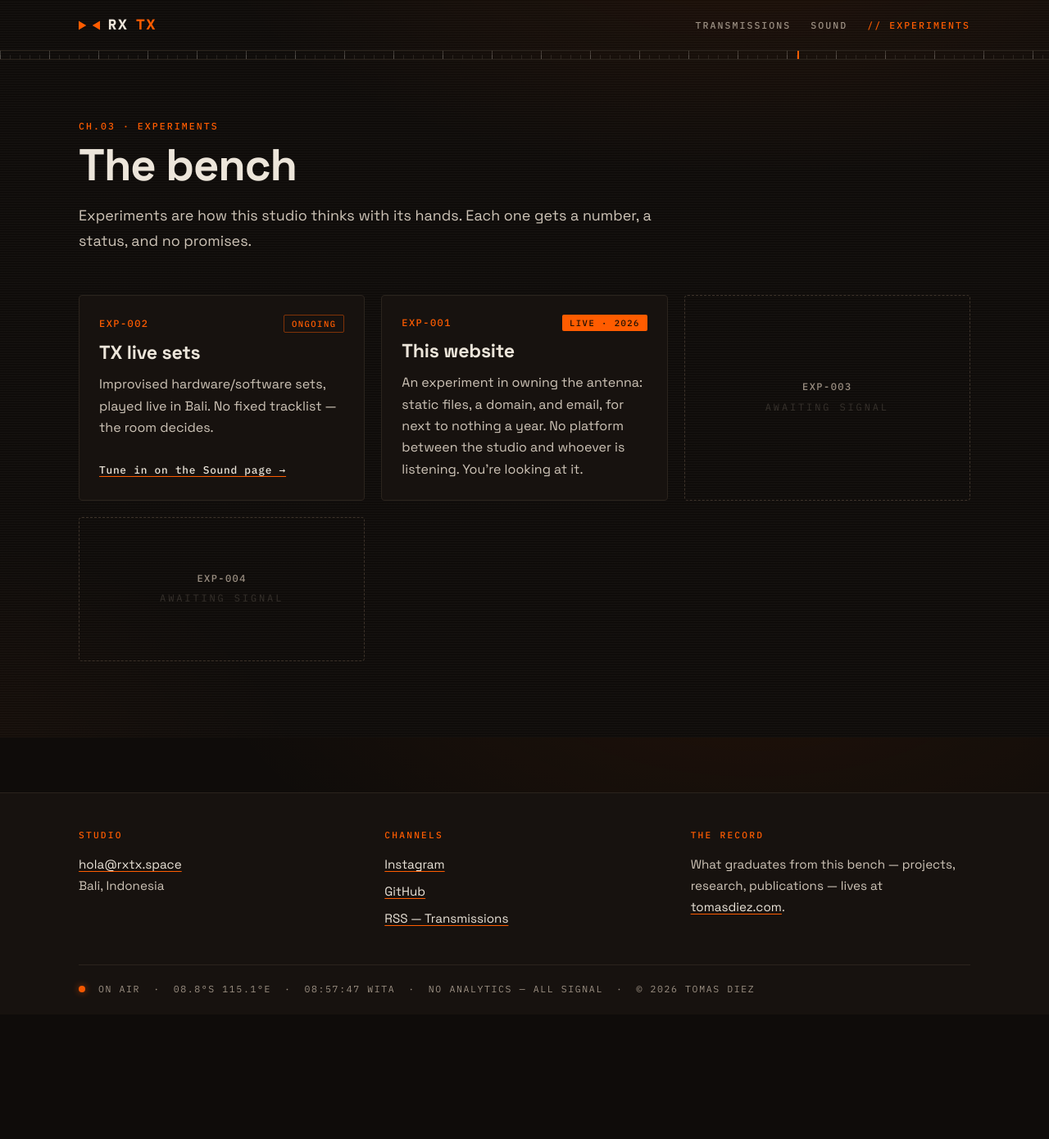
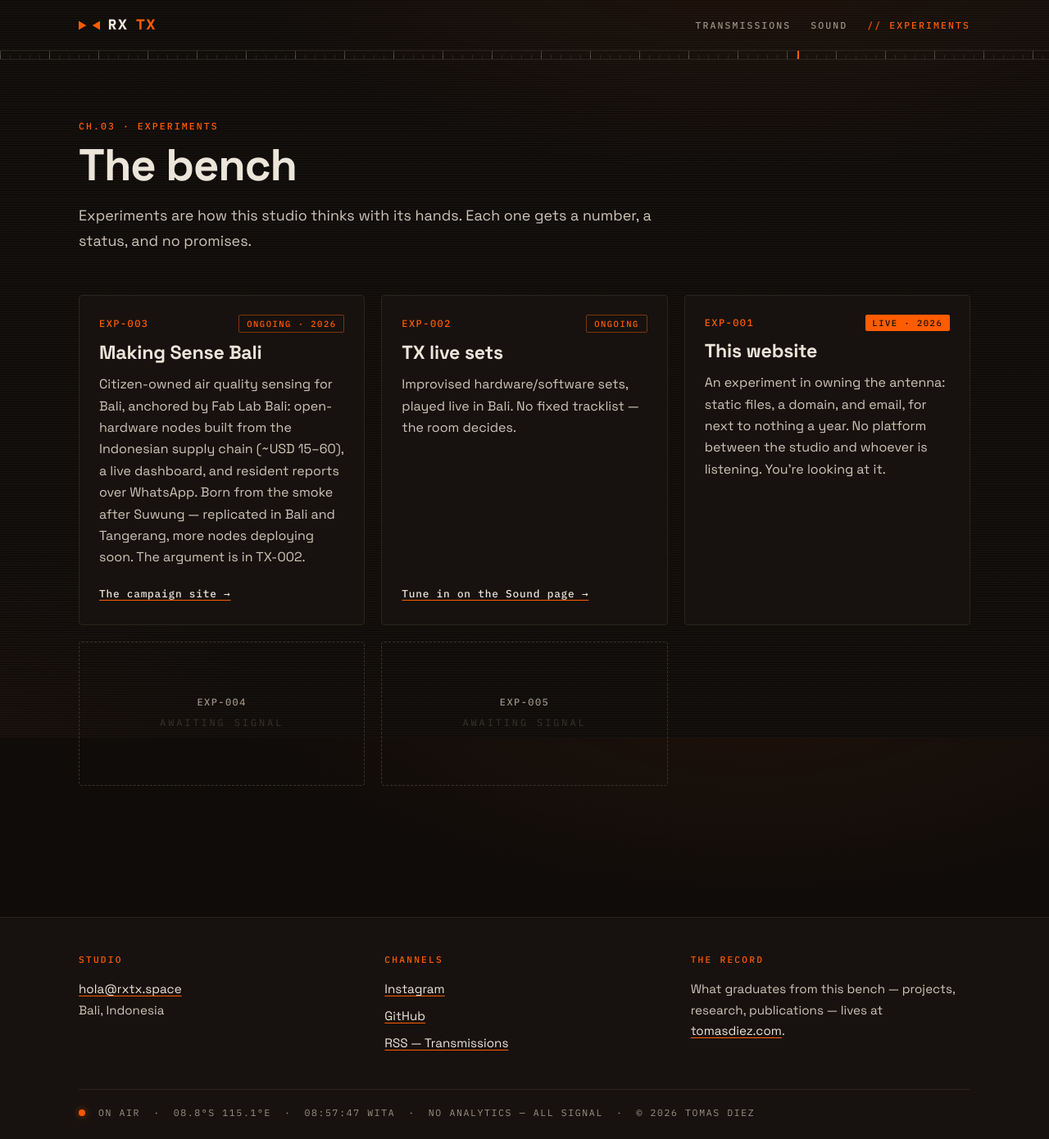
Before and after one commit to tomasdiez/rxtx.space, a Jekyll site: the page built from experiments.html, in a window 1280 px wide. Shown: the whole page at 82% size. Built offline with Jekyll 4.4.1, drawn with Linux system fonts in a browser that asks for light colours; before the commit the page ends 1238 px from its top, so only the background shows below that.

Commit message:
Add EXP-003: Making Sense Bali

```diff
--- a/_data/experiments.yml
+++ b/_data/experiments.yml
@@ -8,6 +8,15 @@
 #   year         optional, e.g. "2026"
 #   description  one to three sentences
 #   link         optional: url (internal starts with /, external with https://) + label
+
+- id: "EXP-003"
+  title: "Making Sense Bali"
+  status: "ongoing"
+  year: "2026"
+  description: "Citizen-owned air quality sensing for Bali, anchored by Fab Lab Bali: open-hardware nodes built from the Indonesian supply chain (~USD 15–60), a live dashboard, and resident reports over WhatsApp. Born from the smoke after Suwung — replicated in Bali and Tangerang, more nodes deploying soon. The argument is in TX-002."
+  link:
+    url: "https://mdg-bali.github.io/makingsensebali/"
+    label: "The campaign site"
 
 - id: "EXP-002"
   title: "TX live sets"
```
